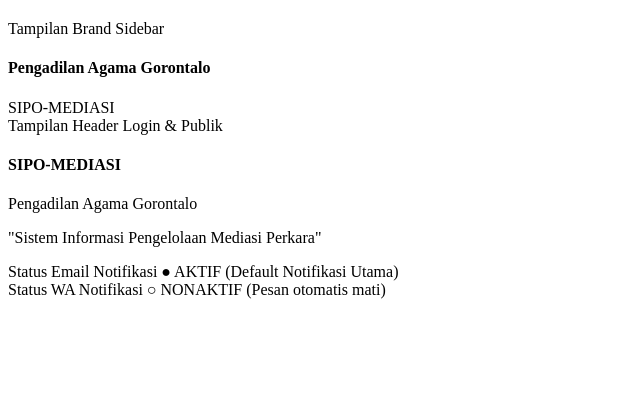
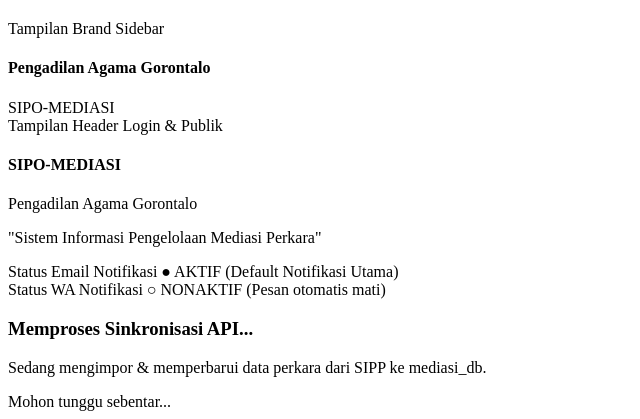
Before and after one commit to rtriadi/mediasi, a CodeIgniter app: the page made by application/views/admin/pengaturan/index.php in a window 1280 px wide. Shown: the part 1899-2318 px from the top of the page, without its empty margins (0-640 px from the left). Before the commit the page ends 2198 px from the top, so only its background shows below. Run offline with CodeIgniter, Linux system fonts and the light colour scheme; data that the repository does not hold is empty; some libraries are stand-ins or nearby versions.

Commit message:
feat: add animated fullscreen loader modal for API sync and populate all DB schema fields

```diff
--- a/application/libraries/SippApi.php
+++ b/application/libraries/SippApi.php
@@ -171,13 +171,17 @@ class SippApi {
                     'nomor_perkara'              => $nomor_perkara,
                     'perkara_id_sipp'            => isset($item['perkara_id']) ? $item['perkara_id'] : null,
                     'jenis_perkara_id'           => $jenis_perkara_id,
+                    'jenis_perkara'              => $jenis_nama,
                     'nama_hakim'                 => !empty($clean_hakim) ? $clean_hakim : 'Majelis Hakim',
                     'majelis_hakim'              => $majelis_raw,
                     'majelis_id'                 => isset($item['majelis_id']) ? $item['majelis_id'] : null,
+                    'panitera_pengganti_id'      => isset($item['panitera_pengganti_id']) ? $item['panitera_pengganti_id'] : null,
                     'panitera_pengganti_id_sipp' => isset($item['panitera_pengganti_id']) ? $item['panitera_pengganti_id'] : null,
                     'panitera_sidang'            => isset($item['panitera_sidang']) ? $item['panitera_sidang'] : null,
                     'tgl_penetapan_mediator'     => $tgl_penetapan,
+                    'tanggal_penetapan_mediator' => $tgl_penetapan,
                     'tgl_batas_mediasi'          => $tgl_batas,
+                    'status_mediator'            => isset($item['status_mediator']) ? $item['status_mediator'] : null,
                     'pp_id'                      => $pp_id,
                 ];
 
--- a/application/views/admin/pengaturan/index.php
+++ b/application/views/admin/pengaturan/index.php
@@ -458,6 +458,23 @@ $wa_active    = get_app_setting('wa_notif_active', '0') === '1';
 
 </div>
 
+<!-- Fullscreen Sync Loader Modal -->
+<div id="sync-loader-modal" class="fixed inset-0 bg-slate-900/60 backdrop-blur-sm z-50 flex items-center justify-center hidden transition-all">
+    <div class="bg-white rounded-3xl p-8 max-w-sm w-full shadow-2xl text-center border border-slate-100 flex flex-col items-center animate-in fade-in zoom-in duration-200">
+        <div class="w-16 h-16 rounded-2xl bg-indigo-50 border border-indigo-100 flex items-center justify-center mb-4 relative">
+            <i class="fa-solid fa-cloud-arrow-down text-2xl text-indigo-600 animate-bounce"></i>
+            <div class="absolute -top-1 -right-1 w-4 h-4 bg-indigo-600 rounded-full animate-ping"></div>
+        </div>
+        <h3 class="text-base font-extrabold text-slate-900 font-heading">Memproses Sinkronisasi API...</h3>
+        <p class="text-xs text-slate-500 mt-1 mb-4">Sedang mengimpor & memperbarui data perkara dari SIPP ke mediasi_db.</p>
+
+        <div class="w-full bg-slate-100 h-2 rounded-full overflow-hidden mb-2">
+            <div class="bg-gradient-to-r from-indigo-600 via-blue-600 to-indigo-600 h-full w-full animate-pulse"></div>
+        </div>
+        <span class="text-[11px] text-indigo-600 font-bold font-mono">Mohon tunggu sebentar...</span>
+    </div>
+</div>
+
 <script>
 function updateCronHelper(val) {
     const min = Math.max(1, parseInt(val) || 15);
@@ -470,6 +487,7 @@ function testApiConnection() {
     const icon = document.getElementById('icon-test-api');
     const text = document.getElementById('text-test-api');
     const resBox = document.getElementById('test-api-result');
+    const loaderModal = document.getElementById('sync-loader-modal');
     const urlVal = document.getElementById('api_mediasi_url').value;
     const keyVal = document.getElementById('api_mediasi_key').value;
 
@@ -482,6 +500,9 @@ function testApiConnection() {
     btn.classList.add('opacity-75', 'cursor-not-allowed');
     icon.className = 'fa-solid fa-rotate fa-spin text-indigo-600';
     text.innerText = 'Memproses Sync...';
+
+    // Tampilkan Loader Modal Fullscreen
+    if (loaderModal) loaderModal.classList.remove('hidden');
 
     resBox.classList.add('hidden');
     resBox.className = 'p-3.5 rounded-xl text-xs border font-medium hidden';
@@ -499,6 +520,9 @@ function testApiConnection() {
     })
     .then(res => res.json())
     .then(data => {
+        // Sembunyikan Loader Modal Fullscreen
+        if (loaderModal) loaderModal.classList.add('hidden');
+
         btn.disabled = false;
         btn.classList.remove('opacity-75', 'cursor-not-allowed');
         icon.className = 'fa-solid fa-rotate text-indigo-600';
@@ -514,6 +538,9 @@ function testApiConnection() {
         }
     })
     .catch(err => {
+        // Sembunyikan Loader Modal Fullscreen
+        if (loaderModal) loaderModal.classList.add('hidden');
+
         btn.disabled = false;
         btn.classList.remove('opacity-75', 'cursor-not-allowed');
         icon.className = 'fa-solid fa-rotate text-indigo-600';
```
Also changed, not shown: application/views/pp/monitor/index.php (+24 -0 lines).
